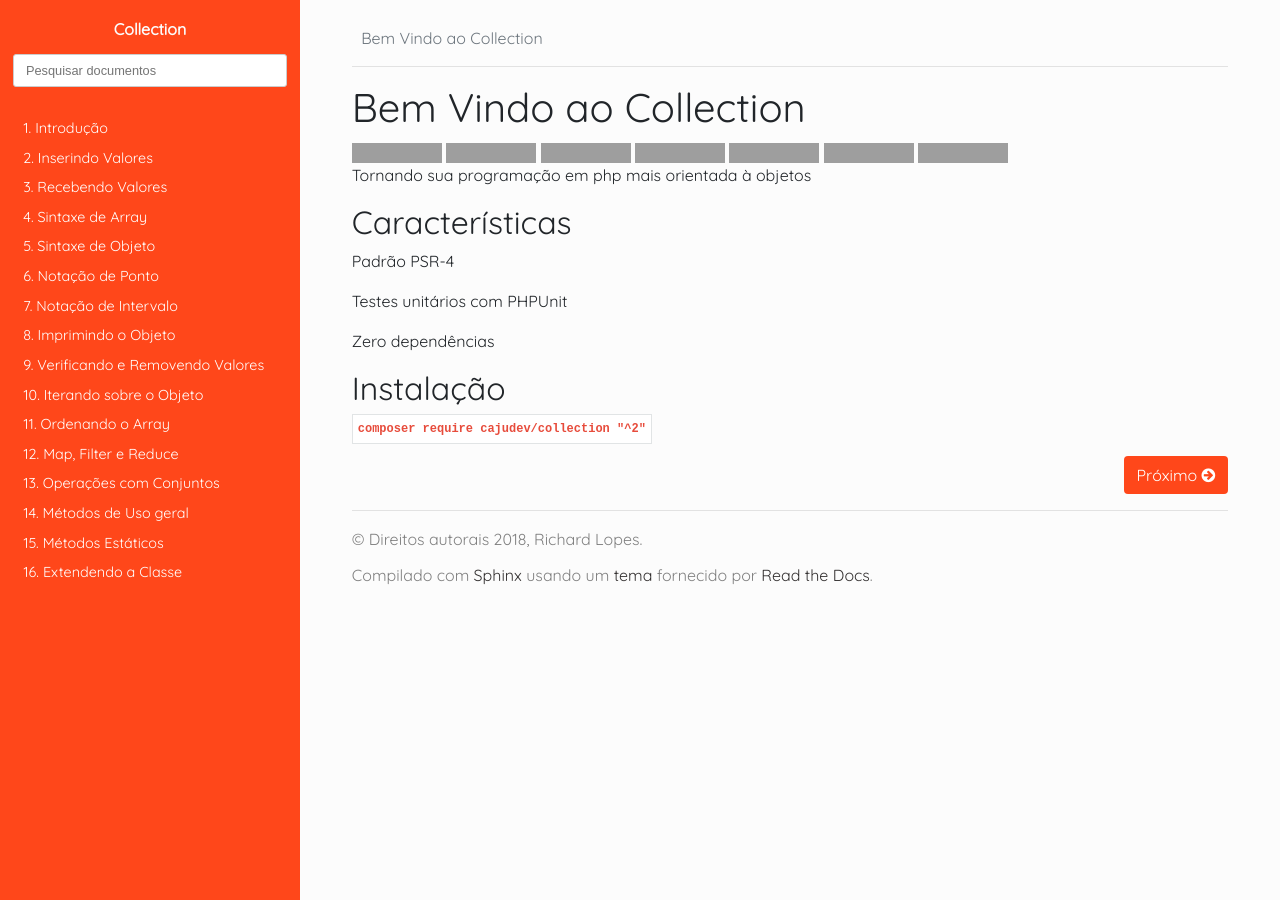
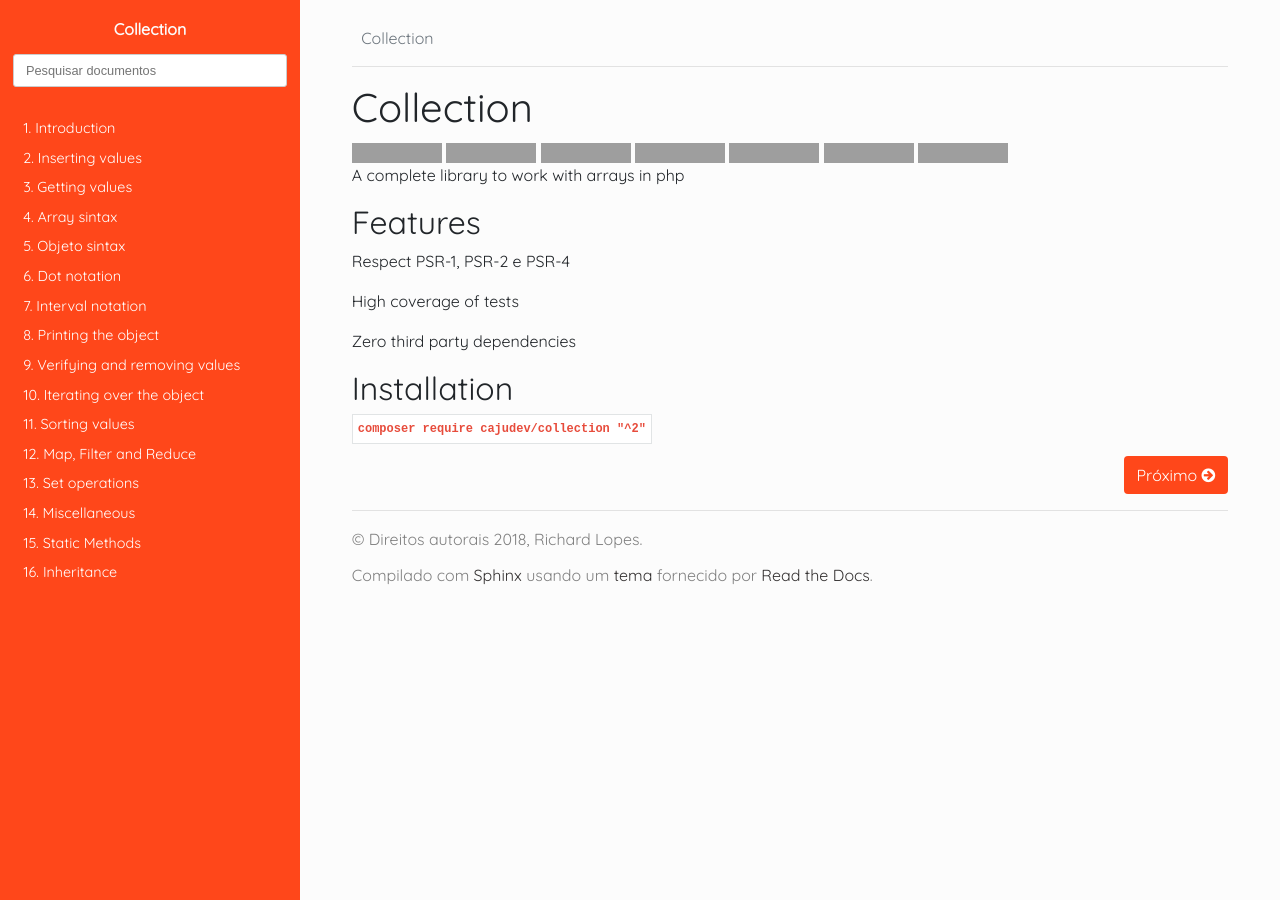
Before and after one commit to cajudev/collection_docs, a Sphinx documentation site: the page built from source/index.rst, in a window 1280 px wide, cut to the strip 0-900 px from the top of the page. Built offline with Sphinx 7.4.7 and the Read the Docs theme 2.0.0, drawn with Linux system fonts in a browser that asks for light colours; nearby versions of some CDN libraries; library files that are not in the unit come from our copies; grey boxes are pictures that could not be loaded.

Commit message:
first page translation

```diff
--- a/source/index.rst
+++ b/source/index.rst
@@ -1,27 +1,27 @@
-=======================
-Bem Vindo ao Collection
-=======================
+==========
+Collection
+==========
 
 .. toctree::
    :hidden:
    :glob:
 
-   1. Introdução <pages/introduction>
-   2. Inserindo Valores <pages/inserting-values>
-   3. Recebendo Valores <pages/getting-values>
-   4. Sintaxe de Array <pages/array-sintax>
-   5. Sintaxe de Objeto <pages/object-sintax>
-   6. Notação de Ponto <pages/dot-notation>
-   7. Notação de Intervalo <pages/interval-notation>
-   8. Imprimindo o Objeto <pages/printing-object>
-   9. Verificando e Removendo Valores <pages/verifying-removing>
-   10. Iterando sobre o Objeto <pages/iterating>
-   11. Ordenando o Array <pages/sort>
-   12. Map, Filter e Reduce <pages/map-filter-reduce>
-   13. Operações com Conjuntos <pages/set-operations>
-   14. Métodos de Uso geral <pages/general-methods>
-   15. Métodos Estáticos <pages/static-methods>
-   16. Extendendo a Classe <pages/extending>
+   1. Introduction <pages/introduction>
+   2. Inserting values <pages/inserting-values>
+   3. Getting values <pages/getting-values>
+   4. Array sintax <pages/array-sintax>
+   5. Objeto sintax <pages/object-sintax>
+   6. Dot notation<pages/dot-notation>
+   7. Interval notation <pages/interval-notation>
+   8. Printing the object <pages/printing-object>
+   9. Verifying and removing values <pages/verifying-removing>
+   10. Iterating over the object <pages/iterating>
+   11. Sorting values <pages/sort>
+   12. Map, Filter and Reduce <pages/map-filter-reduce>
+   13. Set operations <pages/set-operations>
+   14. Miscellaneous <pages/miscellaneous>
+   15. Static Methods <pages/static-methods>
+   16. Inheritance <pages/inheritance>
 
 .. image:: https://img.shields.io/packagist/v/cajudev/collection.svg
    :target: https://packagist.org/packages/cajudev/collection
@@ -44,16 +44,16 @@ Bem Vindo ao Collection
 .. image:: https://img.shields.io/github/contributors/cajudev/collection.svg
    :target: https://github.com/cajudev/collection/graphs/contributors
 
-Tornando sua programação em php mais orientada à objetos
+A complete library to work with arrays in php
 
-Características
-===============
+Features
+========
 
-* Padrão PSR-4
-* Testes unitários com PHPUnit
-* Zero dependências
+* Respect PSR-1, PSR-2 e PSR-4
+* High coverage of tests
+* Zero third party dependencies
 
-Instalação
-==========
+Installation
+============
 
 ``composer require cajudev/collection "^2"``
```
Also changed, not shown: source/pages/introduction.rst (+22 -22 lines), source/pages/inheritance.rst (renamed from source/pages/extending.rst), source/pages/miscellaneous.rst (renamed from source/pages/general-methods.rst).
